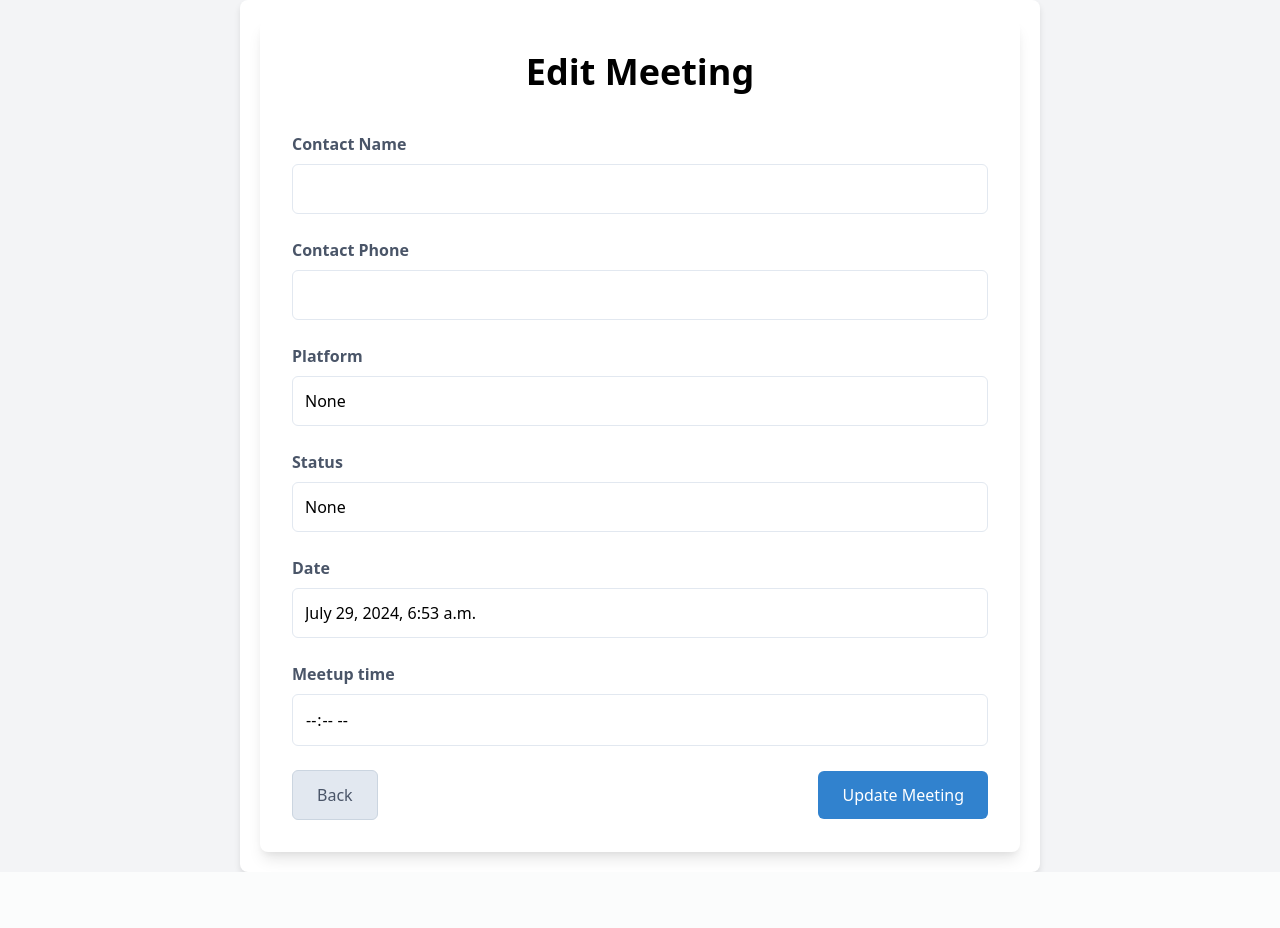
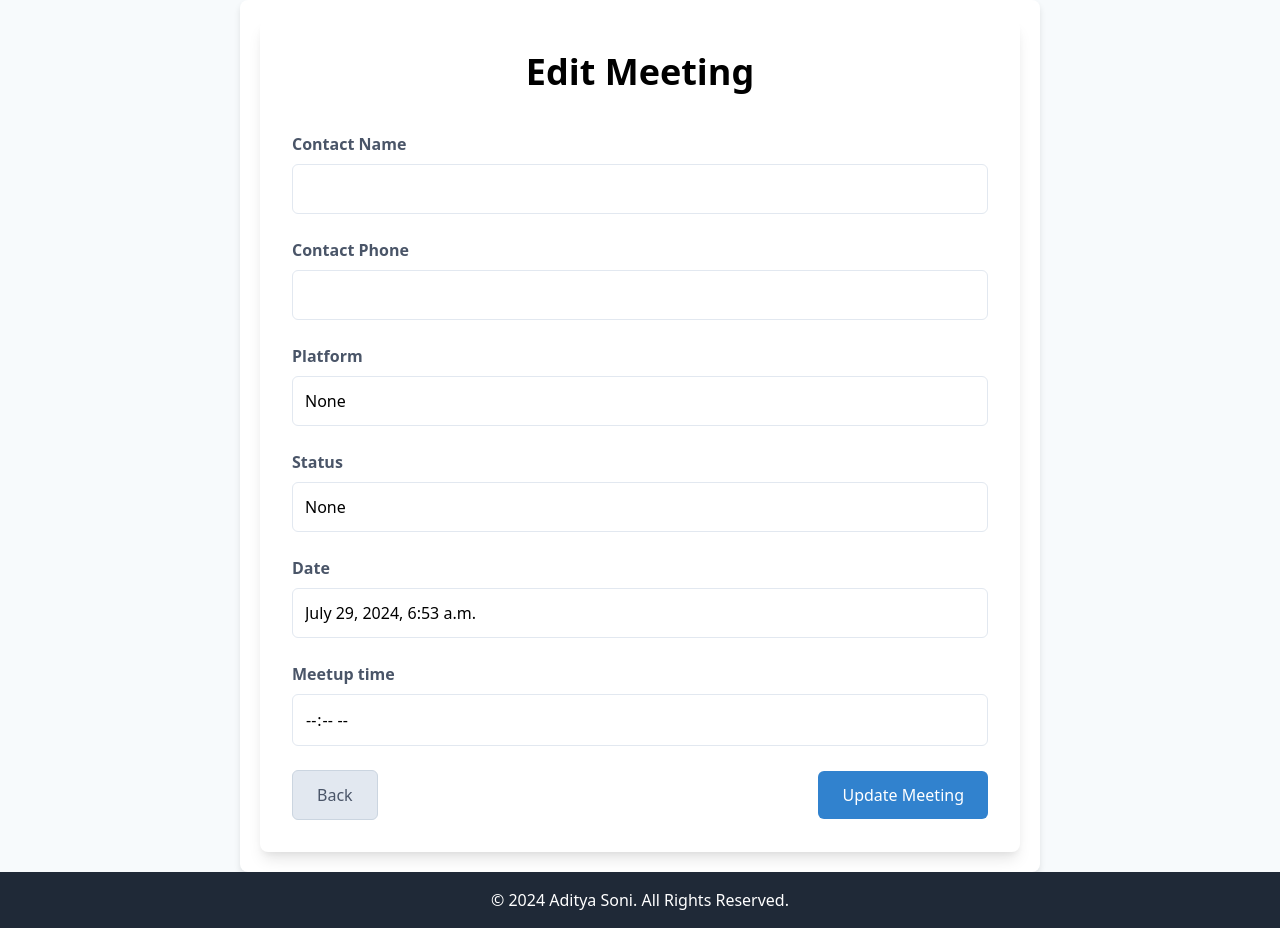
Before and after one commit to aadisoni1221/ARMII_CRM_Project, a Django app: template crmapp/templates/edit_meeting.html in a window 1280 px wide. Before the commit the page ends 872 px from the top, so only its background shows below. Run offline with Django 5.2, Linux system fonts and the light colour scheme; the template is opened without the code that fills it: values that come from a table or form of the project are taken from there, others are empty; parts of the project's set-up code (start-up, migrations or seed data) failed here and were passed over.

Commit message:
edit_meeting.html

```diff
--- a/crmapp/templates/edit_meeting.html
+++ b/crmapp/templates/edit_meeting.html
@@ -10,10 +10,17 @@
     <style>
         body {
             display: flex;
+            flex-direction: column;
+            min-height: 100vh;
+            margin: 0;
+            background-color: #f7fafc; /* Tailwind gray-100 */
+        }
+
+        .main-content {
+            display: flex;
             justify-content: center;
             align-items: center;
-            min-height: 100vh;
-            background-color: #f7fafc; /* Tailwind gray-100 */
+            flex-grow: 1;
         }
 
         .container {
@@ -101,9 +108,17 @@
         .notification.show {
             display: block;
         }
+
+        footer {
+            background-color: #2D3748; /* Tailwind gray-800 */
+            color: white;
+            padding: 1rem;
+            text-align: center;
+        }
     </style>
 </head>
-<body class="bg-gray-100 min-h-screen flex items-center justify-center">
+<body>
+    <div class="main-content">
         <div class="container">
             <div class="form-wrapper">
                 <div class="bg-white p-8 rounded-lg shadow-lg w-full">
@@ -156,5 +171,9 @@
                 </div>
             </div>
         </div>
+    </div>
+    <footer class="bg-gray-800 text-white p-4 text-center">
+        &copy; 2024 Aditya Soni. All Rights Reserved.
+    </footer>
 </body>
 </html>
```
Lines whose indentation alone changed are shown as unchanged.
